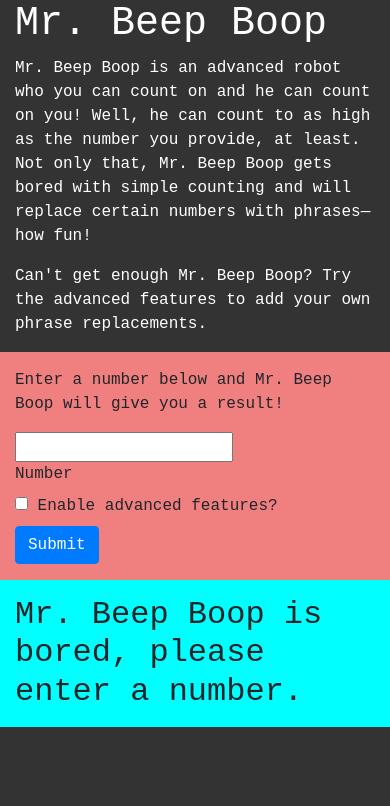
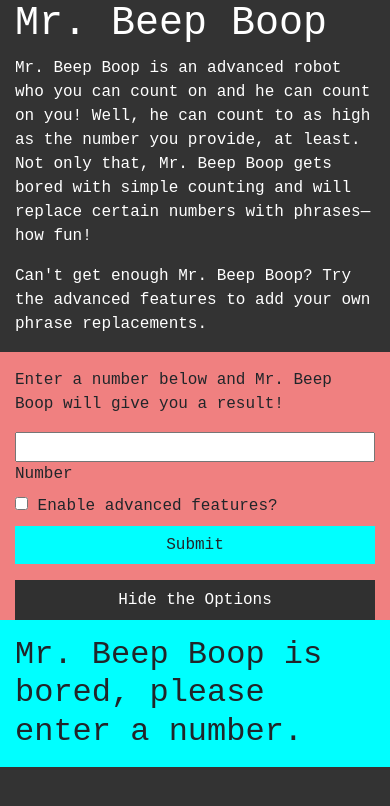
Before and after one commit to mireie/mr-beep-boop, a plain HTML site: page index.html in a window 390 px wide. Drawn offline with Linux system fonts and the light colour scheme.

Commit message:
add mobile input toggle,  input style (bonus)

```diff
--- a/css/styles.css
+++ b/css/styles.css
@@ -15,8 +15,7 @@ body {
   background-color: lightcoral;
 }
 
-#entry p,
-#result h2 {
+#entry p, #result h2 {
   margin-top: 1rem;
 }
 
@@ -24,21 +23,34 @@ body {
   margin-bottom: 1rem;
 }
 
-#userNumber {
-    text-align: center;
-}
-
-input[type="number"],
-input[type="text"] {
+input[type="number"], input[type="text"] {
   display: block;
   clear: both;
+  width:100%;
 }
 
 .btn {
   display: block;
   clear: both;
+  background-color:aqua;
+  border-radius: 0;
+  width:100%;
 }
 
 .advanced {
   display: none;
 }
+
+.input-hide {
+  background-color: #303030;
+  color: white;
+  padding: .5rem;
+  margin-bottom: 0;
+  text-align: center;
+}
+
+@media (min-width: 576px) {
+  .input-hide {
+    display: none;
+  }
+}
--- a/index.html
+++ b/index.html
@@ -16,7 +16,9 @@
   <div class="container">
     <div class="header">
       <h1>Mr. Beep Boop</h1>
-      <p>Mr. Beep Boop is an advanced robot who you can count on and he can count on you! Well, he can count to as high as the number you provide, at least. Not only that, Mr. Beep Boop gets bored with simple counting and will replace certain numbers with phrases&mdash;how fun!</p>
+      <p>Mr. Beep Boop is an advanced robot who you can count on and he can count on you! Well, he can count to as high
+        as the number you provide, at least. Not only that, Mr. Beep Boop gets bored with simple counting and will
+        replace certain numbers with phrases&mdash;how fun!</p>
       <p>Can't get enough Mr. Beep Boop? Try the advanced features to add your own phrase replacements.</p>
     </div>
     <div class="row">
@@ -37,9 +39,10 @@
               <input type="text" id="text3">
               <label for="text3">Text 3</label>
             </div>
-            <button type="submit" class="btn btn-primary">Submit</button>
+            <button type="submit" class="btn ">Submit</button>
           </div>
         </form>
+        <div class="input-hide"><span id="input-text">Hide</span> the Options</div>
       </div>
       <div class="col-md-8" id="result">
         <h2>Mr. Beep Boop is bored, please enter a number.</h2>
--- a/js/scripts.js
+++ b/js/scripts.js
@@ -77,4 +77,12 @@ $(document).ready(function () {
     }
     $('p#output').text(outputArray.join(", "));
   });
+  $('.input-hide').click(function() {
+    if ($('form').is(':hidden')) {
+      ($('#input-text')).text("Hide");
+    } else {
+      ($('#input-text')).text("Show");
+    }
+    $('form').slideToggle();
+  });
 })
```
Lines whose indentation alone changed are shown as unchanged.
